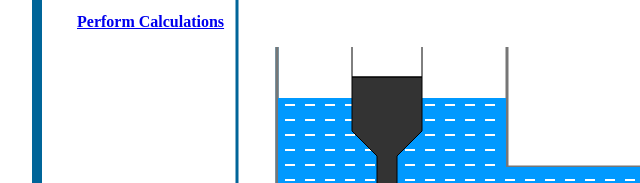
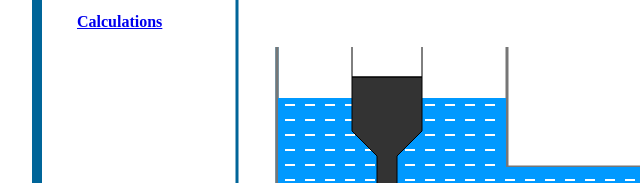
Before and after one commit to Vamshi1104/simulator, a plain HTML site: page index.html in a window 1280 px wide. Shown: the part 193-376 px from the top of the page, 113-753 px from the left. Drawn offline with Linux system fonts and the light colour scheme; a script that the page names is missing.

Commit message:
Update index.html

```diff
--- a/index.html
+++ b/index.html
@@ -23,7 +23,7 @@
 				<li><a onclick="heading(this)" name="Transitional">Transitional</a></li>
 				<li><a onclick="heading(this)" name="Turbulent">Turbulent</a></li>
 			</ul>
-			<a id="cal" href="#t1"><b>Perform Calculations</b></a>
+			<a id="cal" href="#t1"><b>Calculations</b></a>
 		</div>
 		<div class="button">
 			<button id="b" onclick="main()" >Start</button>
```
